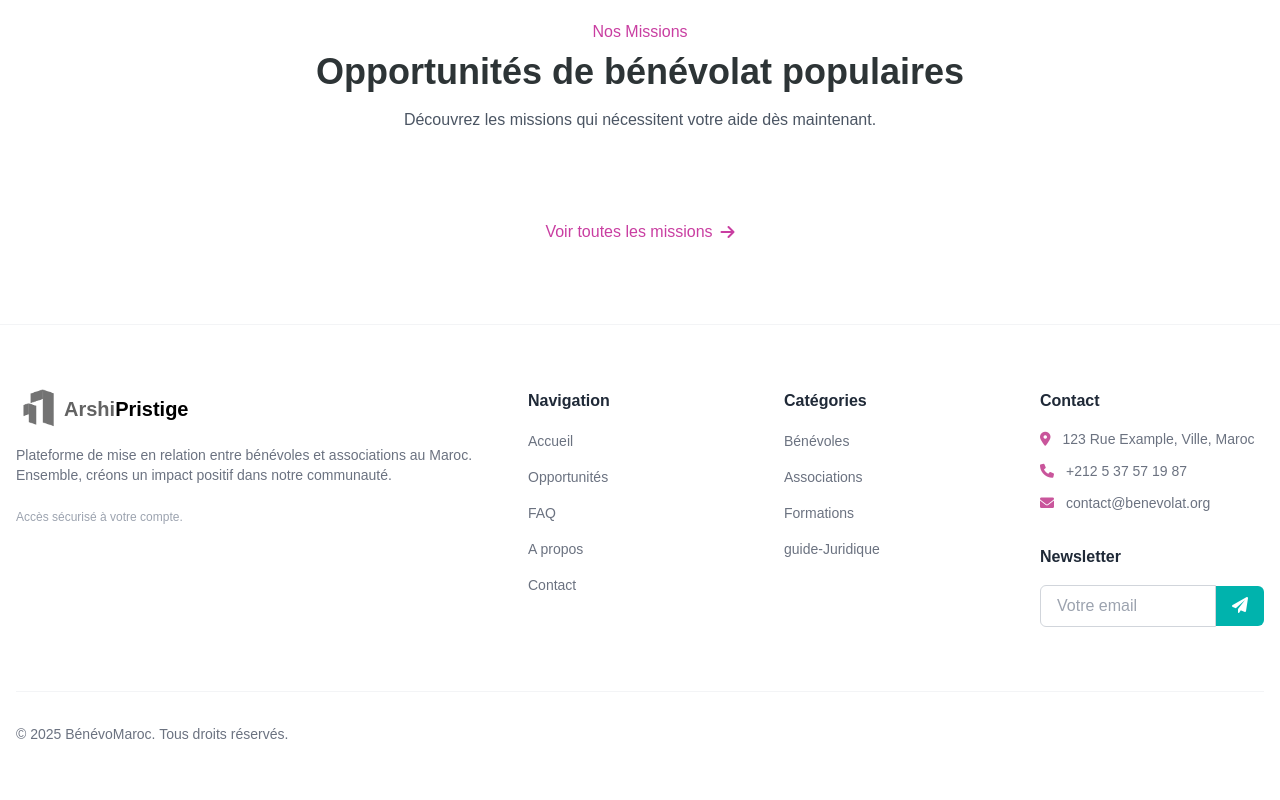
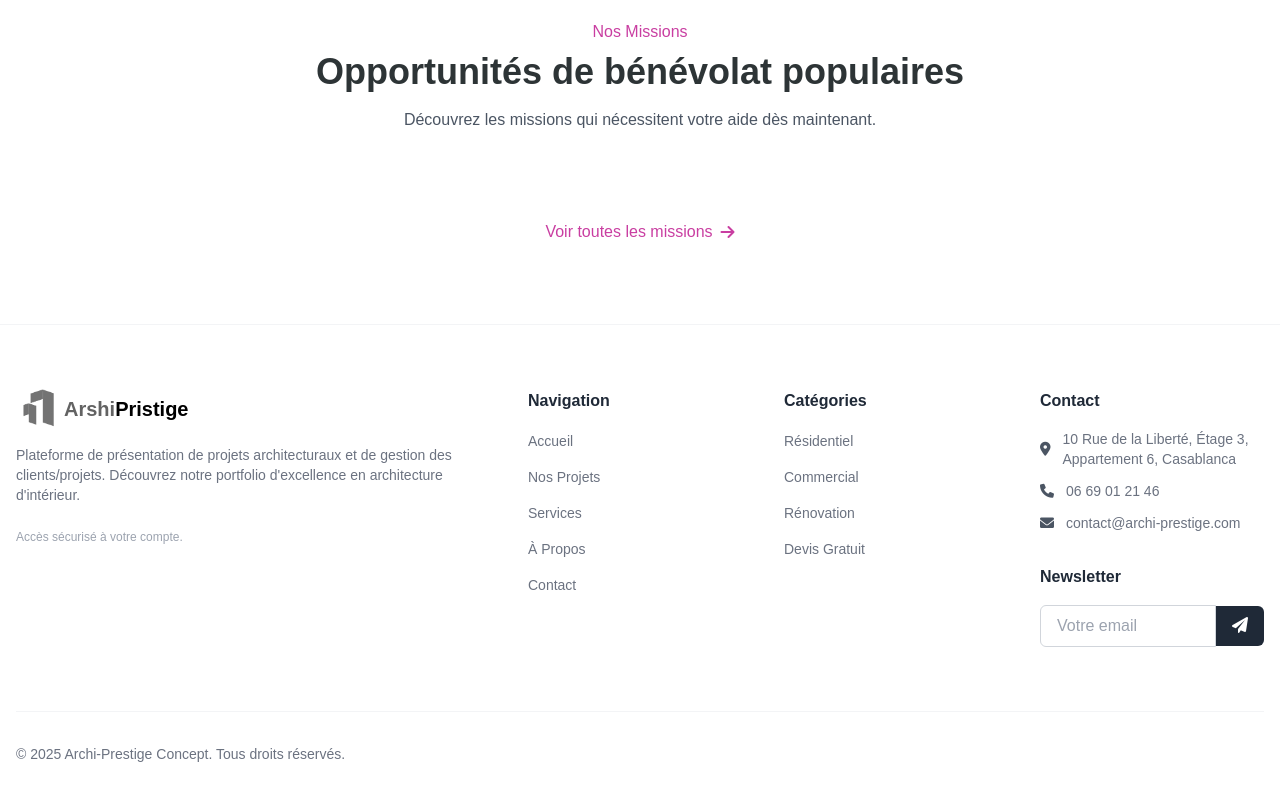
Before and after one commit to Mahjoubech/ArchiP, a Vue app in the folder ArshiPristige_FrontEnd/: page / in a window 1280 px wide. Shown: the part 2343-3143 px from the top of the page. Built offline with nearby package versions, Linux system fonts and the light colour scheme; no server answers.

Commit message:
add footer

```diff
--- a/ArshiPristige_FrontEnd/src/components/Layout/Footer.vue
+++ b/ArshiPristige_FrontEnd/src/components/Layout/Footer.vue
@@ -4,14 +4,14 @@
         <div class="grid grid-cols-1 md:grid-cols-2 lg:grid-cols-5 gap-8 mb-16">
           <div class="space-y-4 lg:col-span-2 text-center md:text-left">
             <div class="flex items-center space-x-2 justify-center md:justify-start">
-              <img src="/images/logo.png" alt="BénévoMaroc Logo" class="w-10 h-10" />
+              <img src="/images/logo.png" alt="Archi-Prestige Logo" class="w-10 h-10" />
               <h3 class="text-xl font-bold">
-                                <span style="color:rgb(99, 99, 99);">Arshi</span><span >Pristige</span>
+                                <span style="color:rgb(99, 99, 99);">Arshi</span><span>Pristige</span>
 
               </h3>
             </div>
             <p class="text-gray-500 text-sm">
-              Plateforme de mise en relation entre bénévoles et associations au Maroc. Ensemble, créons un impact positif dans notre communauté.
+              Plateforme de présentation de projets architecturaux et de gestion des clients/projets. Découvrez notre portfolio d'excellence en architecture d'intérieur.
             </p>
             <div class="text-xs text-gray-400 pt-2">
               <p>Accès sécurisé à votre compte.</p>
@@ -26,11 +26,11 @@
             </button>
             <h3 class="hidden md:block text-gray-800 font-semibold mb-4">Navigation</h3>
             <ul id="nav-menu" class="space-y-3 hidden md:block">
-              <li><router-link to="/" class="text-gray-500 hover:text-[#C9559B] text-sm">Accueil</router-link></li>
-              <li><router-link to="/opportunites" class="text-gray-500 hover:text-[#C9559B] text-sm">Opportunités</router-link></li>
-              <li><router-link to="/faq" class="text-gray-500 hover:text-[#C9559B] text-sm">FAQ</router-link></li>
-              <li><router-link to="/propos" class="text-gray-500 hover:text-[#C9559B] text-sm">A propos</router-link></li>
-              <li><router-link to="/contact" class="text-gray-500 hover:text-[#C9559B] text-sm">Contact</router-link></li>
+              <li><router-link to="/" class="text-gray-500 hover:text-gray-800 text-sm">Accueil</router-link></li>
+              <li><router-link to="/projets" class="text-gray-500 hover:text-gray-800 text-sm">Nos Projets</router-link></li>
+              <li><router-link to="/services" class="text-gray-500 hover:text-gray-800 text-sm">Services</router-link></li>
+              <li><router-link to="/propos" class="text-gray-500 hover:text-gray-800 text-sm">À Propos</router-link></li>
+              <li><router-link to="/contact" class="text-gray-500 hover:text-gray-800 text-sm">Contact</router-link></li>
             </ul>
           </div>
 
@@ -41,10 +41,10 @@
             </button>
             <h3 class="hidden md:block text-gray-800 font-semibold mb-4">Catégories</h3>
             <ul id="cat-menu" class="space-y-3 hidden md:block">
-              <li><router-link to="/Bénévoles" class="text-gray-500 hover:text-[#C9559B] text-sm">Bénévoles</router-link></li>
-              <li><router-link to="/associations" class="text-gray-500 hover:text-[#C9559B] text-sm">Associations</router-link></li>
-              <li><router-link to="/formations" class="text-gray-500 hover:text-[#C9559B] text-sm">Formations</router-link></li>
-              <li><router-link to="/guide-Juridique" class="text-gray-500 hover:text-[#C9559B] text-sm">guide-Juridique</router-link></li>
+              <li><router-link to="/residentiel" class="text-gray-500 hover:text-gray-800 text-sm">Résidentiel</router-link></li>
+              <li><router-link to="/commercial" class="text-gray-500 hover:text-gray-800 text-sm">Commercial</router-link></li>
+              <li><router-link to="/renovation" class="text-gray-500 hover:text-gray-800 text-sm">Rénovation</router-link></li>
+              <li><router-link to="/devis" class="text-gray-500 hover:text-gray-800 text-sm">Devis Gratuit</router-link></li>
             </ul>
           </div>
 
@@ -57,16 +57,16 @@
               <h3 class="hidden md:block text-gray-800 font-semibold mb-4">Contact</h3>
               <ul id="contact-menu" class="space-y-3 hidden md:block">
                 <li class="flex items-center space-x-3 text-gray-500 text-sm justify-center md:justify-start">
-                  <i class="fas fa-map-marker-alt text-[#C9559B]"></i>
-                  <span>123 Rue Example, Ville, Maroc</span>
+                  <i class="fas fa-map-marker-alt text-gray-600"></i>
+                  <span>10 Rue de la Liberté, Étage 3, Appartement 6, Casablanca</span>
                 </li>
                 <li class="flex items-center space-x-3 text-gray-500 text-sm justify-center md:justify-start">
-                  <i class="fas fa-phone text-[#C9559B]"></i>
-                  <span>+212 5 37 57 19 87</span>
+                  <i class="fas fa-phone text-gray-600"></i>
+                  <span>06 69 01 21 46</span>
                 </li>
                 <li class="flex items-center space-x-3 text-gray-500 text-sm justify-center md:justify-start">
-                  <i class="fas fa-envelope text-[#C9559B]"></i>
-                  <span>contact@benevolat.org</span>
+                  <i class="fas fa-envelope text-gray-600"></i>
+                  <span>contact@archi-prestige.com</span>
                 </li>
               </ul>
             </div>
@@ -78,11 +78,11 @@
                   <input
                     type="email"
                     placeholder="Votre email"
-                    class="w-full max-w-[200px] md:max-w-none px-4 py-2 rounded-l-md border border-gray-300 focus:outline-none focus:border-[#00B3AD]"
+                    class="w-full max-w-[200px] md:max-w-none px-4 py-2 rounded-l-md border border-gray-300 focus:outline-none focus:border-gray-600"
                   />
                   <button
                     type="submit"
-                    class="bg-[#00B3AD] text-white px-4 py-2 rounded-r-md hover:bg-[#009B96] transition-colors"
+                    class="bg-gray-800 text-white px-4 py-2 rounded-r-md hover:bg-gray-700 transition-colors"
                   >
                     <i class="fas fa-paper-plane"></i>
                   </button>
@@ -95,7 +95,7 @@
         <div class="border-t border-gray-100 pt-8">
           <div class="flex flex-col md:flex-row justify-between items-center space-y-4 md:space-y-0">
             <div class="text-gray-500 text-sm text-center md:text-left">
-              © 2025 BénévoMaroc. Tous droits réservés.
+              © 2025 Archi-Prestige Concept. Tous droits réservés.
             </div>
           </div>
         </div>
```
